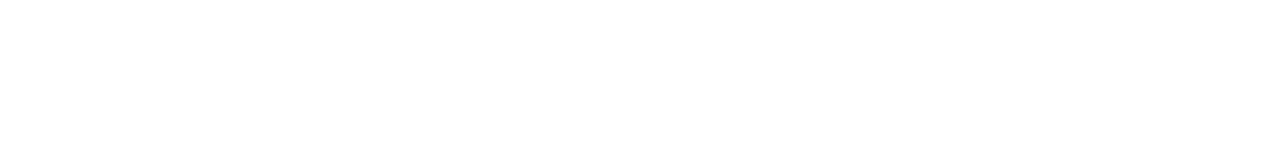
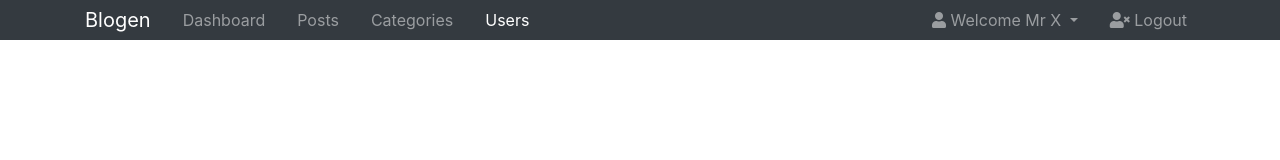
Before and after one commit to AtanasVihrogonov/Blogen, a plain HTML site: page index.html in a window 1280 px wide. Drawn offline with nearby package versions, Linux system fonts and the light colour scheme.

Commit message:
added navbar

```diff
--- a/index.html
+++ b/index.html
@@ -14,6 +14,51 @@
 </head>
 
 <body>
+  <nav class="navbar navbar-expand-sm navbar-dark bg-dark p-0">
+    <div class="container">
+      <a href="index.html" class="navbar-brand">Blogen</a>
+        <button class="navbar-toggler" data-toggle="collapse" data-target="#navbarCollapse">
+          <span class="navbar-toggler-icon"></span>
+        </button>
+        <div class="collapse navbar-collapse" id="navbarCollapse">
+          <ul class="navbar-nav">
+            <li class="nav-item px-2">
+              <a href="index.html" class="nav-link">Dashboard</a>
+            </li>
+            <li class="nav-item px-2">
+              <a href="posts.html" class="nav-link">Posts</a>
+            </li>
+            <li class="nav-item px-2">
+              <a href="categories.html" class="nav-link">Categories</a>
+            </li>
+            <li class="nav-item px-2">
+              <a href="users.html" class="nav-link active">Users</a>
+            </li>
+          </ul>
+
+          <ul class="navbar-nav ml-auto">
+            <li class="nav-item dropdown mr-3">
+              <a href="#" class="nav-link dropdown-toggle" data-toggle="dropdown">
+                <i class="fas fa-user"></i> Welcome Mr X
+              </a>
+              <div class="dropdown-menu">
+                <a href="profile.html" class="dropdown-item">
+                  <i class="fas fa-user-circle"></i> Profile
+                </a>
+                <a href="settings.html" class="dropdown-item">
+                  <i class="fas fa-cog"></i> Settings
+                </a>
+              </div>
+            </li>
+            <li class="nav-item">
+              <a href="login.html" class="nav-link">
+                <i class="fas fa-user-times"></i> Logout
+              </a>
+            </li>
+          </ul>
+        </div>
+      </div>
+    </nav>
 
   <script src="http://code.jquery.com/jquery-3.3.1.min.js" integrity="sha256-FgpCb/KJQlLNfOu91ta32o/NMZxltwRo8QtmkMRdAu8="
     crossorigin="anonymous"></script>
```
